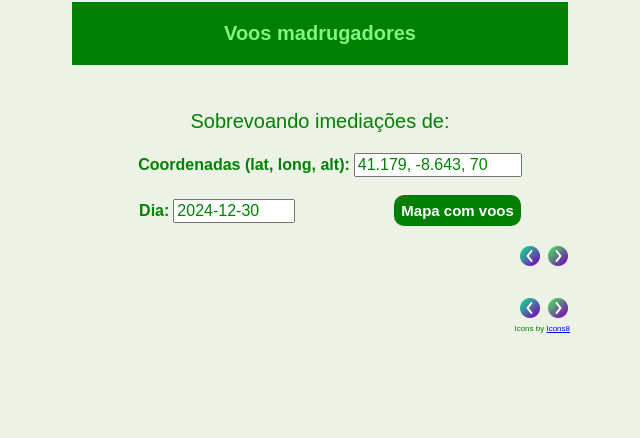
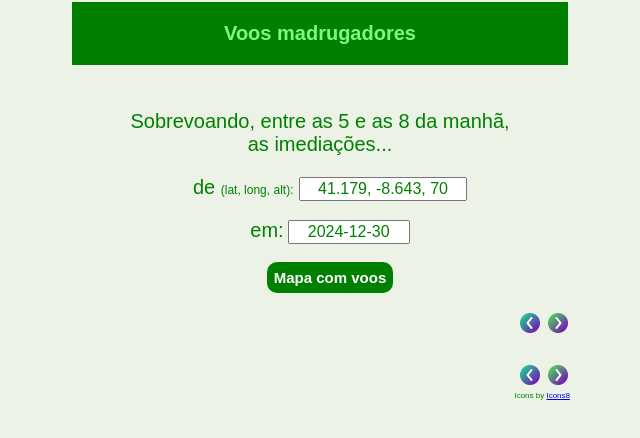
Before and after one commit to jjcccoursera/nearbyaircraft, a website: page nearbyaircraft/www/madrug2.html in a window 1280 px wide. Shown: the whole page, without its empty margins (320-960 px from the left). Drawn offline with Linux system fonts and the light colour scheme; no server answers.

Commit message:
Completando o commit anterior

```diff
--- a/nearbyaircraft/app.yaml
+++ b/nearbyaircraft/app.yaml
@@ -12,6 +12,10 @@ handlers:
   static_files: www/api.html
   mime_type: text/html
   upload: www/api.html
+- url: /madrug2
+  static_files: www/madrug2.html
+  mime_type: text/html
+  upload: www/madrug2.html
 - url: /madrug
   static_files: www/madrug.html
   mime_type: text/html
--- a/nearbyaircraft/functions/mapa/index.js
+++ b/nearbyaircraft/functions/mapa/index.js
@@ -48,6 +48,7 @@ exports.flightPaths = async (req, res) => {
     const query = `
       SELECT
         call_sign,
+        country,
         timestamp,
         latitude,
         longitude,
--- a/nearbyaircraft/www/madrug2.html
+++ b/nearbyaircraft/www/madrug2.html
@@ -33,29 +33,32 @@
   <p>  </p>
   <div style="color: green; font-family:arial; font-size: 20px; text-align: center">
     <p></p><p></p>
-    <br />Sobrevoando imediações de:
+    <br />Sobrevoando, entre as 5 e as 8 da manhã,
+    <br /> as imediações...
     <p></p>
   </div>
   <div style="margin-left: 20px; text-align: center">
-    <label for="coordinates" style="color: green; font-family:arial; font-size: 16px;">
-    <b>Coordenadas (lat, long, alt):</b></label>
+    <label for="coordinates" style="color: green; font-family:arial; font-size: 20px;">
+    de <span style="font-size: 12px">(lat, long, alt):</span> </label>
     <input type="text" id="coordinates" placeholder="e.g., -23.555,-46.633, 800"
-    style="color: green; font-family:arial; font-size: 16px;"
+    style="color: green; font-family:arial; font-size: 16px; text-align: center"
     value="41.179, -8.643, 70" size="15"
     onchange="calcular(show)" />
 
     <br><br>
 
     <label for="dia"
-      style="color: green; font-family:arial; font-size: 16px">
-      <b> Dia:</b></label>
+      style="color: green; font-family:arial; font-size: 20px">
+      em:</label>
     <input type="text" id="dia" size= 10 placeholder="DDDD-MM-AA"
-      style="color: green; font-family:arial; font-size: 16px"
+      style="color: green; font-family:arial; font-size: 16px; text-align: center"
       onchange="calcular(show)">
+
+    <br><br>
 
     <!-- Button to open the map in a new tab -->
     <button id="trigger-button"
-      style="color:white; background-color: green; margin-left:95px;
+      style="color:white; background-color: green;
       border: 0px; border-radius: 10px; font-size: 15px; padding: 7px">
       <b> Mapa com voos</b>
     </button>
```
Also changed, not shown: nearbyaircraft/api/api.js (+7 -4 lines), nearbyaircraft/functions/docs.txt (line endings or trailing spaces).
